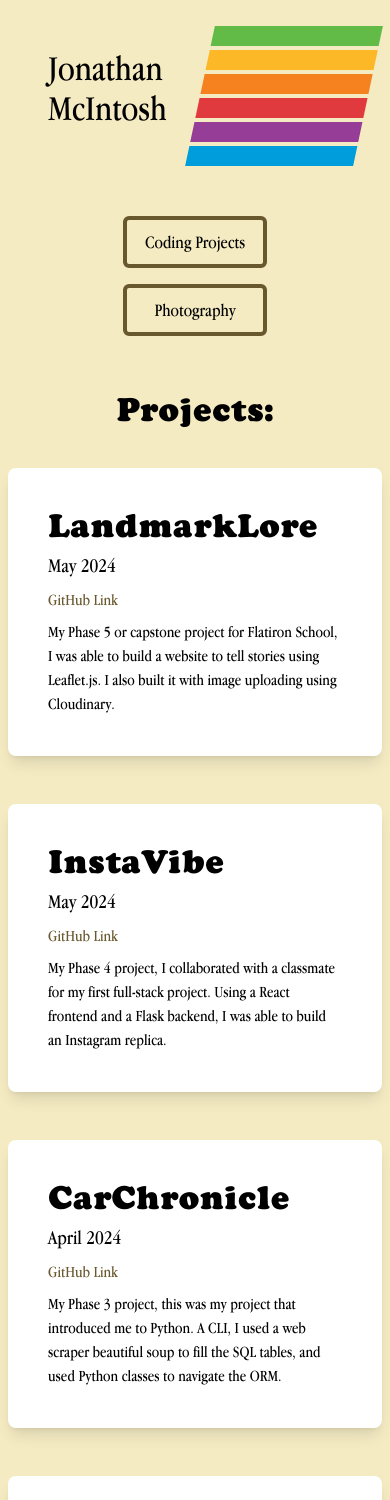
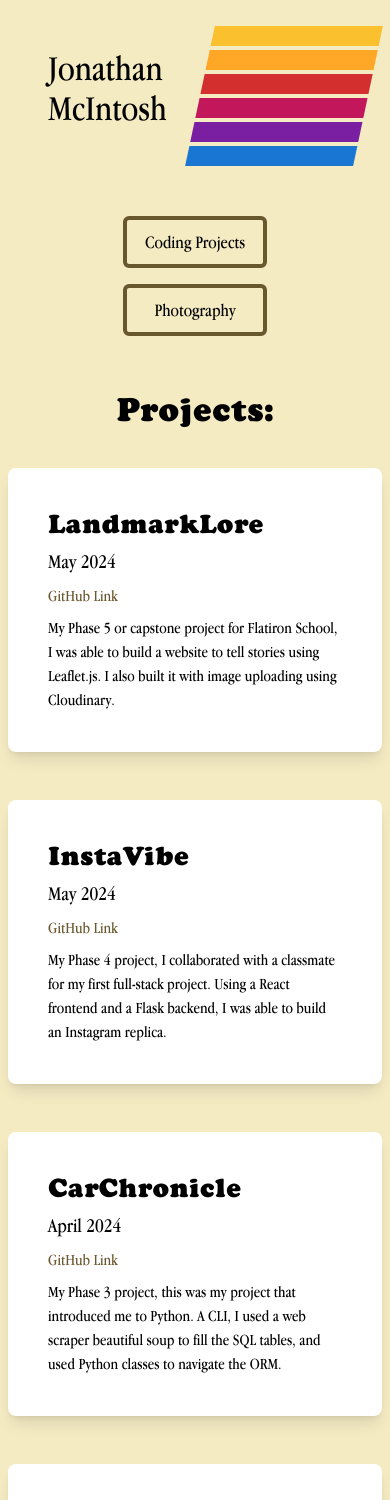
Before and after one commit to Whoami-Voyager/Personal_Website, a React (Vite) app: page / in a window 390 px wide. Shown: the top 1500 px of the page. Built offline with nearby package versions, Linux system fonts and the light colour scheme.

Commit message:
compromise is necessary

```diff
--- a/src/Components/About.jsx
+++ b/src/Components/About.jsx
@@ -11,9 +11,9 @@ function About() {
             <div className="flex flex-row font-ThinkDifferent">
                 <h1 className="m-12 select-none text-center text-4xl lg:text-5xl w-1/5">Jonathan McIntosh</h1>
                 <div className="flex flex-col -skew-x-12 w-full m-6 lg:mr-12">
-                    <div className="block m-0.5 bg-apple h-5 w-full"></div>
                     <div className="block m-0.5 bg-ripeMango h-5 w-full"></div>
                     <div className="block m-0.5 bg-princetonOrange h-5 w-full"></div>
+                    <div className="block m-0.5 bg-apple h-5 w-full"></div>
                     <div className="block m-0.5 bg-jasper h-5 w-full"></div>
                     <div className="block m-0.5 bg-plum h-5 w-full"></div>
                     <div className="block m-0.5 bg-richElectricBlue h-5 w-full"></div>
--- a/src/Components/ProjectCard.jsx
+++ b/src/Components/ProjectCard.jsx
@@ -3,7 +3,7 @@ function ProjectCard() {
         <div className="flex flex-wrap justify-center gap-8 lg:gap-12">
             <div className="w-full sm:w-1/2 md:w-1/3 lg:w-1/4 xl:w-1/5 p-4 m-2 bg-white rounded-lg overflow-hidden shadow-lg transition duration-300 ease-in-out transform hover:shadow-xl hover:scale-105">
                 <div className="p-6">
-                    <h1 className="text-3xl mb-2 font-Cooper">LandmarkLore</h1>
+                    <h1 className="text-2xl lg:text-3xl mb-2 font-Cooper">LandmarkLore</h1>
                     <h2 className="text-xl mb-2">May 2024</h2>
                     <a href="https://github.com/Whoami-Voyager/LandmarkLore" target="_blank" className="text-appleAccent hover:underline">GitHub Link</a>
                     <p className="text-base mt-2">My Phase 5 or capstone project for Flatiron School, I was able to build a website to tell stories using Leaflet.js. I also built it with image uploading using Cloudinary.</p>
@@ -11,7 +11,7 @@ function ProjectCard() {
             </div>
             <div className="w-full sm:w-1/2 md:w-1/3 lg:w-1/4 xl:w-1/5 p-4 m-2 bg-white rounded-lg overflow-hidden shadow-lg transition duration-300 ease-in-out transform hover:shadow-xl hover:scale-105">
                 <div className="p-6">
-                    <h1 className="text-3xl mb-2 font-Cooper">InstaVibe</h1>
+                    <h1 className="text-2xl lg:text-3xl mb-2 font-Cooper">InstaVibe</h1>
                     <h2 className="text-xl mb-2">May 2024</h2>
                     <a href="https://github.com/Whoami-Voyager/InstaVibe" target="_blank" className="text-appleAccent hover:underline">GitHub Link</a>
                     <p className="text-base mt-2">My Phase 4 project, I collaborated with a classmate for my first full-stack project. Using a React frontend and a Flask backend, I was able to build an Instagram replica.</p>
@@ -19,7 +19,7 @@ function ProjectCard() {
             </div>
             <div className="w-full sm:w-1/2 md:w-1/3 lg:w-1/4 xl:w-1/5 p-4 m-2 bg-white rounded-lg overflow-hidden shadow-lg transition duration-300 ease-in-out transform hover:shadow-xl hover:scale-105">
                 <div className="p-6">
-                    <h1 className="text-3xl mb-2 font-Cooper">CarChronicle</h1>
+                    <h1 className="text-2xl lg:text-3xl mb-2 font-Cooper">CarChronicle</h1>
                     <h2 className="text-xl mb-2">April 2024</h2>
                     <a href="https://github.com/Whoami-Voyager/CarChronicle" target="_blank" className="text-appleAccent hover:underline">GitHub Link</a>
                     <p className="text-base mt-2">My Phase 3 project, this was my project that introduced me to Python. A CLI, I used a web scraper beautiful soup to fill the SQL tables, and used Python classes to navigate the ORM.</p>
@@ -27,7 +27,7 @@ function ProjectCard() {
             </div>
             <div className="w-full sm:w-1/2 md:w-1/3 lg:w-1/4 xl:w-1/5 p-4 m-2 bg-white rounded-lg overflow-hidden shadow-lg transition duration-300 ease-in-out transform hover:shadow-xl hover:scale-105">
                 <div className="p-4">
-                    <h1 className="text-3xl mb-2 font-Cooper">TechHistoria</h1>
+                    <h1 className="text-2xl lg:text-3xl mb-2 font-Cooper">TechHistoria</h1>
                     <h2 className="text-xl mb-2">March 2024</h2>
                     <div className="flex flex-col gap-3">
                         <a href="https://whoami-voyager.github.io/TechHistoria/" target="_blank" className="text-appleAccent hover:underline">Deployed Website</a>
@@ -38,7 +38,7 @@ function ProjectCard() {
             </div>
             <div className="w-full sm:w-1/2 md:w-1/3 lg:w-1/4 xl:w-1/5 p-4 m-2 bg-white rounded-lg overflow-hidden shadow-lg transition duration-300 ease-in-out transform hover:shadow-xl hover:scale-105">
                 <div className="p-6">
-                    <h1 className="text-3xl mb-2 font-Cooper">LeMans 100</h1>
+                    <h1 className="text-2xl lg:text-3xl mb-2 font-Cooper">LeMans 100</h1>
                     <h2 className="text-xl mb-2">February 2024</h2>
                     <div className="flex flex-col gap-3">
                         <a href="https://www.thelemans24.com/" target="_blank" className="text-appleAccent hover:underline">Deployed Website</a>
@@ -49,7 +49,7 @@ function ProjectCard() {
             </div>
             <div className="w-full sm:w-1/2 md:w-1/3 lg:w-1/4 xl:w-1/5 p-4 m-2 bg-white rounded-lg overflow-hidden shadow-lg transition duration-300 ease-in-out transform hover:shadow-xl hover:scale-105">
                 <div className="p-6">
-                    <h1 className="text-3xl mb-2 font-Cooper">My Favorite Things</h1>
+                    <h1 className="text-2xl lg:text-3xl mb-2 font-Cooper">My Favorite Things</h1>
                     <h2 className="text-xl mb-2">November 2023</h2>
                     <div className="flex flex-col gap-3">
                         <a href="https://whoami-voyager.github.io/My-Favorite-Things/" target="_blank" className="text-appleAccent hover:underline">Deployed Website</a>
--- a/tailwind.config.js
+++ b/tailwind.config.js
@@ -7,12 +7,12 @@ export default {
   theme: {
     extend: {
       colors: {
-        apple: '#61BB46',
-        ripeMango: '#FDB827',
-        princetonOrange: '#F5821F',
-        jasper: '#E03A3E',
-        plum: '#963D97',
-        richElectricBlue: '#009DDC',
+        apple: '#D32F2F',
+        ripeMango: '#FBC02D',
+        princetonOrange: '#FFA726',
+        jasper: '#C2185B',
+        plum: '#7B1FA2',
+        richElectricBlue: '#1976D2',
         appleBeige: '#F4EBC3',
         appleAccent: '#69582e',
         terminalGreen: '#00FF33'
```
